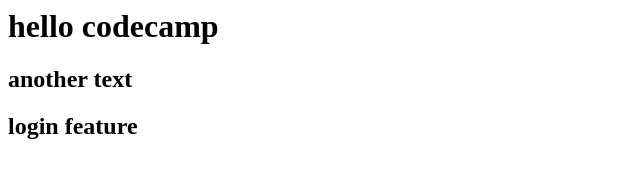
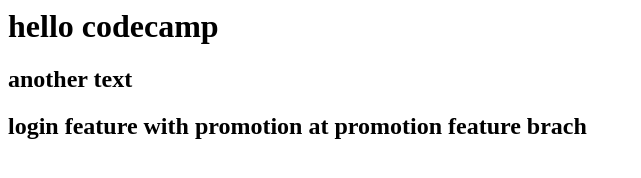
Before and after one commit to chayapol18/learn-basic-git, a plain HTML site: page index.html in a window 1280 px wide. Shown: the whole page, without its empty margins (0-641 px from the left). Drawn offline with Linux system fonts and the light colour scheme.

Commit message:
add promotion-feature

```diff
--- a/index.html
+++ b/index.html
@@ -1,4 +1,6 @@
 <h1>hello codecamp</h1>
 <h2>another text</h2>
 
-<h2>login feature</h2>
+<h2>
+    login feature with promotion at promotion feature brach
+</h2>
```
